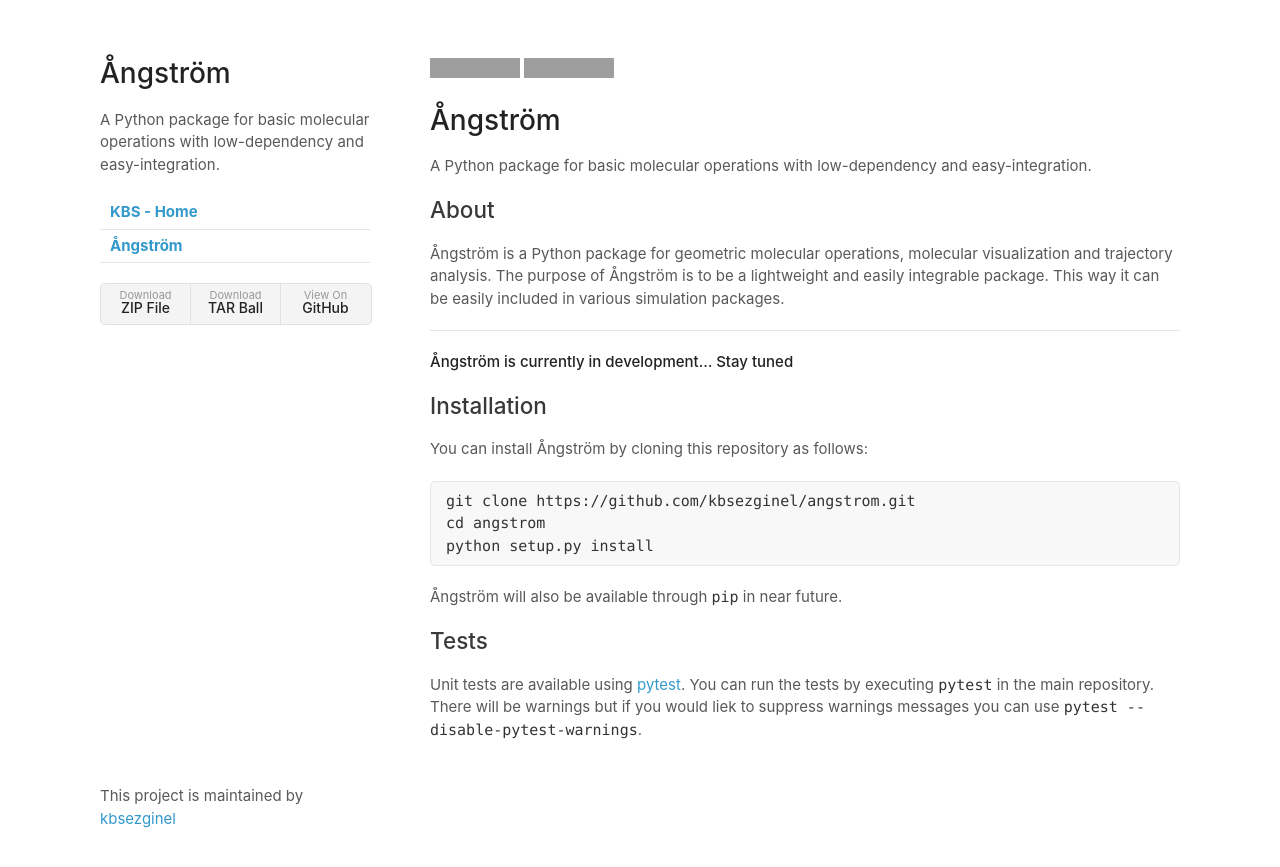
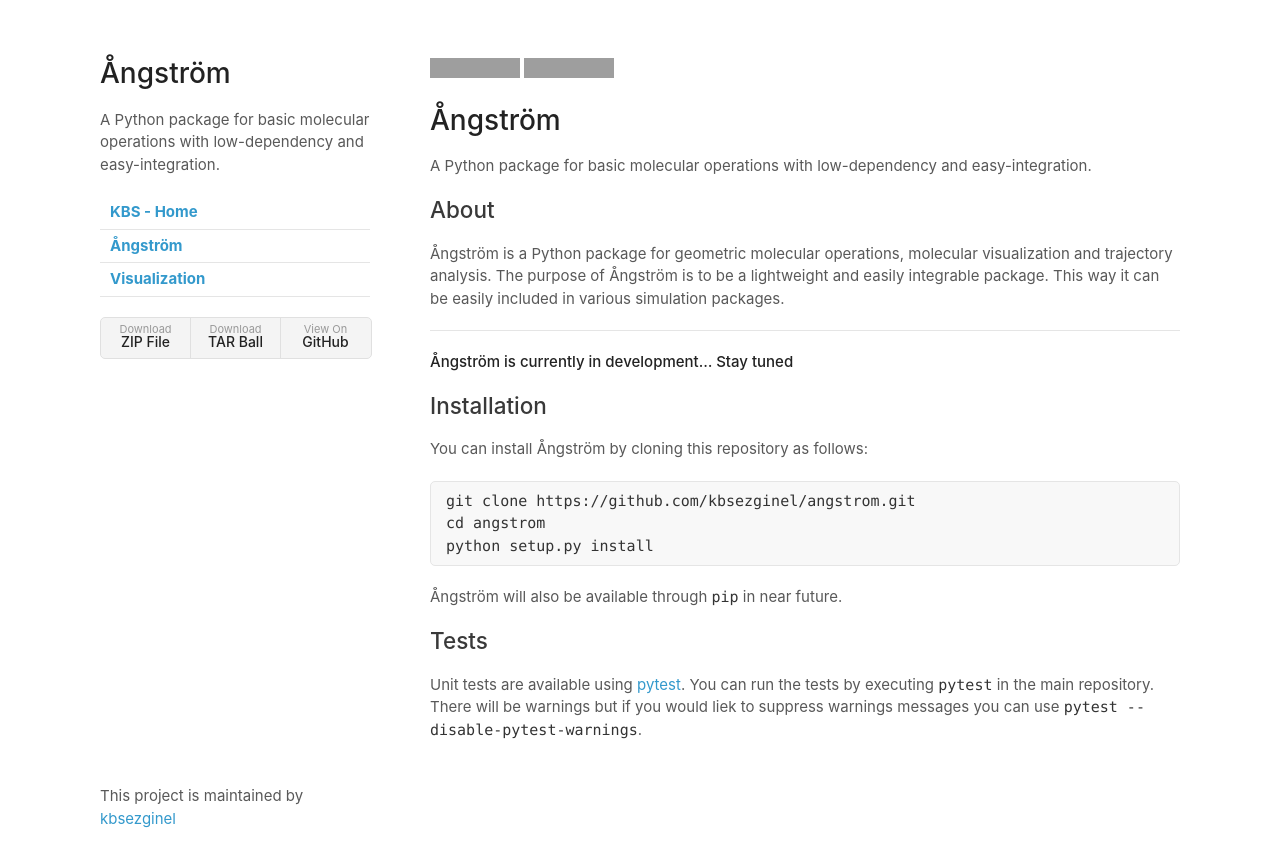
Before and after one commit to kbsezginel/angstrom, a Jekyll site: the page built from docs/index.md, in a window 1280 px wide. Shown: the top 867 px of the page. Built offline with Jekyll 4.4.1, drawn with Linux system fonts in a browser that asks for light colours; our own code applies the rules of GitHub Pages for plain Markdown files; grey boxes are pictures that could not be loaded.

Commit message:
Update _config.yml

```diff
--- a/docs/_config.yml
+++ b/docs/_config.yml
@@ -7,3 +7,5 @@
     url: http://kbsezginel.github.io
   - title: Ångström
     url: /
+  - title: Visualization
+    url: /visualization/
```
